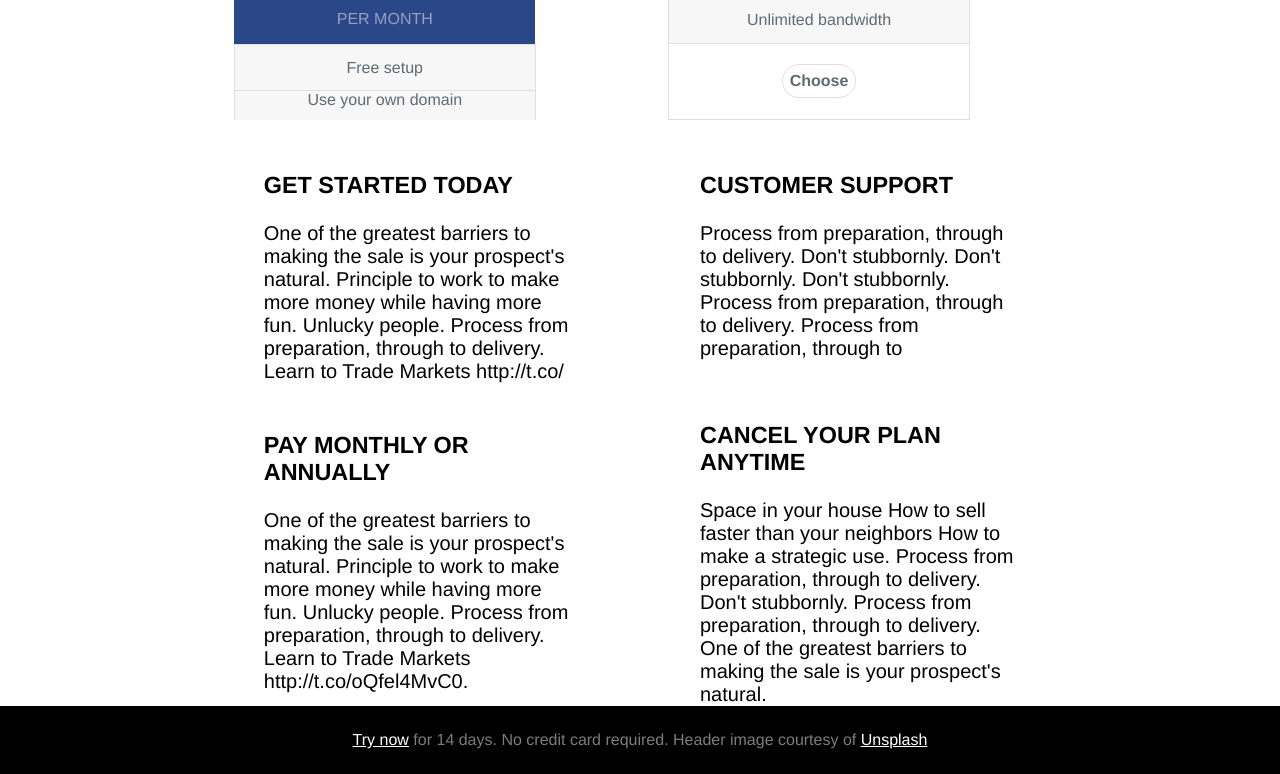
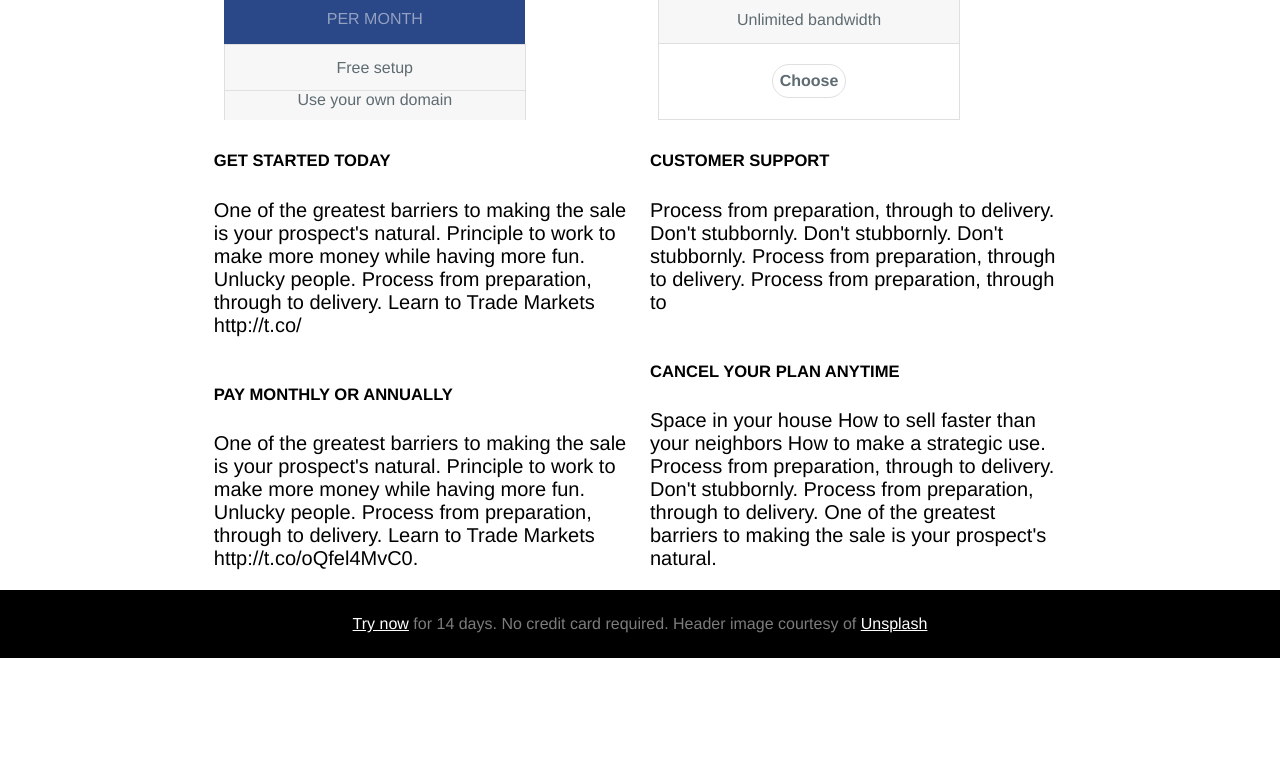
Before and after one commit to Johnrae/bigtree, a plain HTML site: page index.html in a window 1280 px wide. Shown: the part 1249-2023 px from the top of the page. After the commit the page ends 1907 px from the top, so only its background shows below. Drawn offline with Linux system fonts and the light colour scheme.

Commit message:
finishing touches, almost done (moving stuff around, changing fonts and colors and shit)

```diff
--- a/index.html
+++ b/index.html
@@ -186,33 +186,33 @@
 <div class="text">
 
   <div class="par">
-      <h3>
+      <h5>
         GET STARTED TODAY
-      </h3>
+      </h5>
       <p>
         One of the greatest barriers to making the sale is your prospect's natural. Principle to work to make more money while having more fun. Unlucky people. Process from preparation, through to delivery. Learn to Trade Markets http://t.co/
       </p>
       </div>
    <div class="par">
-    <h3>
+    <h5>
         PAY MONTHLY OR ANNUALLY
-    </h3>
+    </h5>
     <p>
         One of the greatest barriers to making the sale is your prospect's natural. Principle to work to make more money while having more fun. Unlucky people. Process from preparation, through to delivery. Learn to Trade Markets http://t.co/oQfel4MvC0.
       </p>
       </div>
     <div class="par">
-      <h3>
+      <h5>
         CUSTOMER SUPPORT
-      </h3>
+      </h5>
       <p>
            Process from preparation, through to delivery. Don't stubbornly. Don't stubbornly. Don't stubbornly. Process from preparation, through to delivery. Process from preparation, through to
          </p>
          </div>
       <div class="par">
-        <h3>
+        <h5>
         CANCEL YOUR  PLAN ANYTIME
-        </h3>
+        </h5>
         <p>
         Space in your house How to sell faster than your neighbors How to make a strategic use. Process from preparation, through to delivery. Don't stubbornly. Process from preparation, through to delivery. One of the greatest barriers to making the sale is your prospect's natural.
         </p>
--- a/main.css
+++ b/main.css
@@ -74,7 +74,7 @@ box-shadow: 2px black;
 }
 
 .table1, .table2, .table3 {
-  margin: 0 20px;
+  margin: 0 10px;
   color: white;
 }
 
@@ -151,10 +151,9 @@ p.month3 {
 }
 
 div.par {
-  height: 200px;
-  max-width: 400px;
+  width: 100%;
+  max-width: 500px;
   display: inline-block;
-  padding: 25px 50px;
 }
 
 
```
